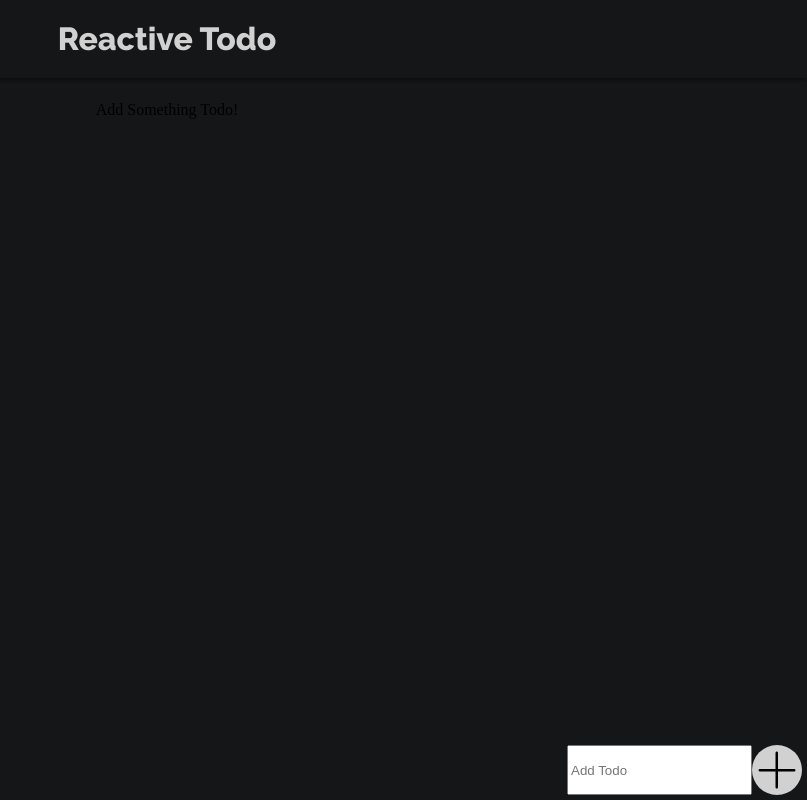
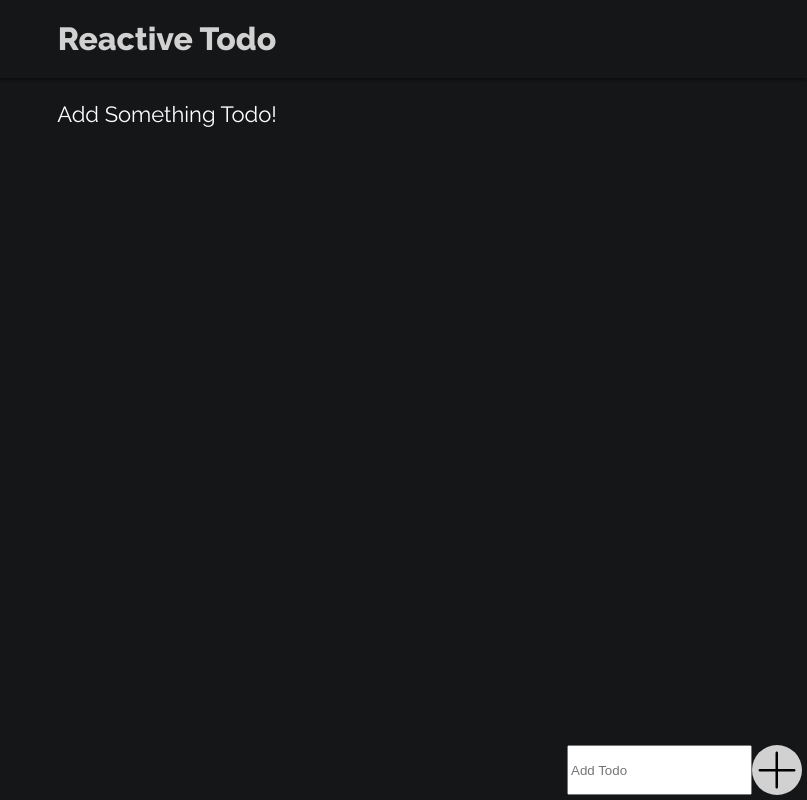
Before and after one commit to ch4nc3l0/todo-react, a React (Create React App) app in the folder todo-react/: page / in a window 1280 px wide. Shown: the whole page, without its empty margins (473-1280 px from the left). Built offline with nearby package versions, Linux system fonts and the light colour scheme.

Commit message:
Feature: view todos

```diff
--- a/todo-react/src/TodoItem.js
+++ b/todo-react/src/TodoItem.js
@@ -4,7 +4,7 @@ export default class TodoItem extends Component{
 
     render(){
         return(
-            <div className='todoitem--wrapper'>
+            <div className='todoitem'>
                 <p>{this.props.todo}</p>
             </div>
         );
--- a/todo-react/src/TodoList.js
+++ b/todo-react/src/TodoList.js
@@ -10,7 +10,7 @@ constructor(props){
     mapTodo() {
         if(this.props.todo.length===0){
             return(
-                <div>
+                <div  className='todoitem'>
                     <p>Add Something Todo!</p>
                 </div>
                 );
--- a/todo-react/src/todolist.scss
+++ b/todo-react/src/todolist.scss
@@ -1,6 +1,5 @@
 .todolist{
     align-content: center;
-    // border: 2px solid white;
     display: flex;
     flex-direction: column;
     margin-top: 2rem;
```
